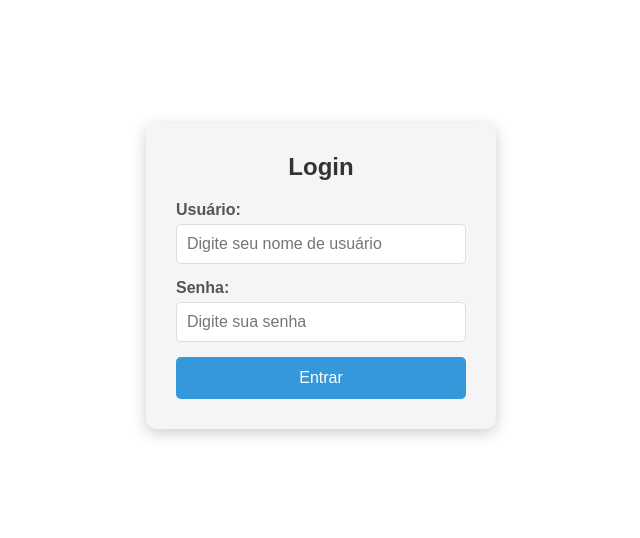
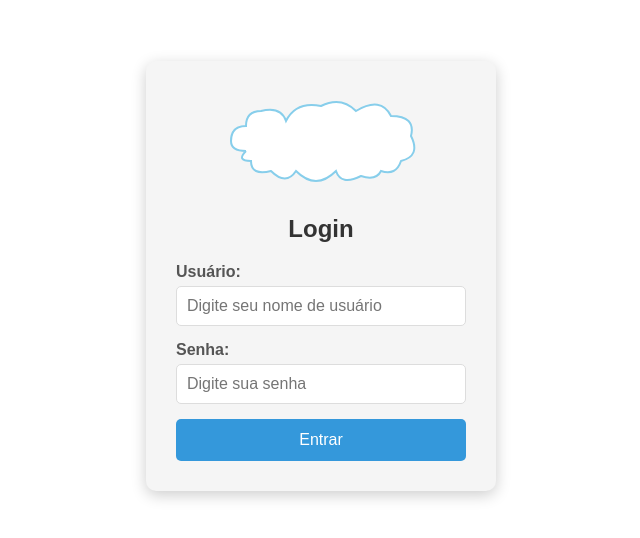
Before and after one commit to Felipecamlop/Jogo1, a plain HTML site: page index.html in a window 1280 px wide. Shown: the part 124-662 px from the top of the page, without its empty margins (319-959 px from the left). Drawn offline with Linux system fonts and the light colour scheme.

Commit message:
Atualizar o index.html

```diff
--- a/index.html
+++ b/index.html
@@ -115,6 +115,11 @@
             max-width: 350px;
         }
 
+        .cloud-banner {
+            margin-bottom: 20px;
+            text-align: center;
+        }
+
         .login-form h2 {
             text-align: center;
             margin-bottom: 20px;
@@ -200,6 +205,29 @@
     <!-- Tela de Login -->
     <div class="login-container" id="loginContainer">
         <div class="login-form">
+            <div class="cloud-banner">
+                <svg xmlns="http://www.w3.org/2000/svg" viewBox="0 0 200 100" width="200">
+                    <!-- Nuvem -->
+                    <path d="M25,60
+                           Q10,60 10,50
+                           Q10,35 25,35
+                           Q25,20 40,20
+                           Q60,15 65,30
+                           Q75,10 100,15
+                           Q120,5 135,20
+                           Q160,5 170,25
+                           Q195,25 190,45
+                           Q200,65 180,70
+                           Q175,85 160,80
+                           Q155,90 140,85
+                           Q120,95 115,80
+                           Q95,100 75,80
+                           Q65,95 50,80
+                           Q30,85 30,70
+                           Q15,70 25,60"
+                          fill="#ffffff" stroke="#87CEEB" stroke-width="2" />
+                </svg>
+            </div>
             <h2>Login</h2>
             <div class="form-group">
                 <label for="username">Usuário:</label>
```
